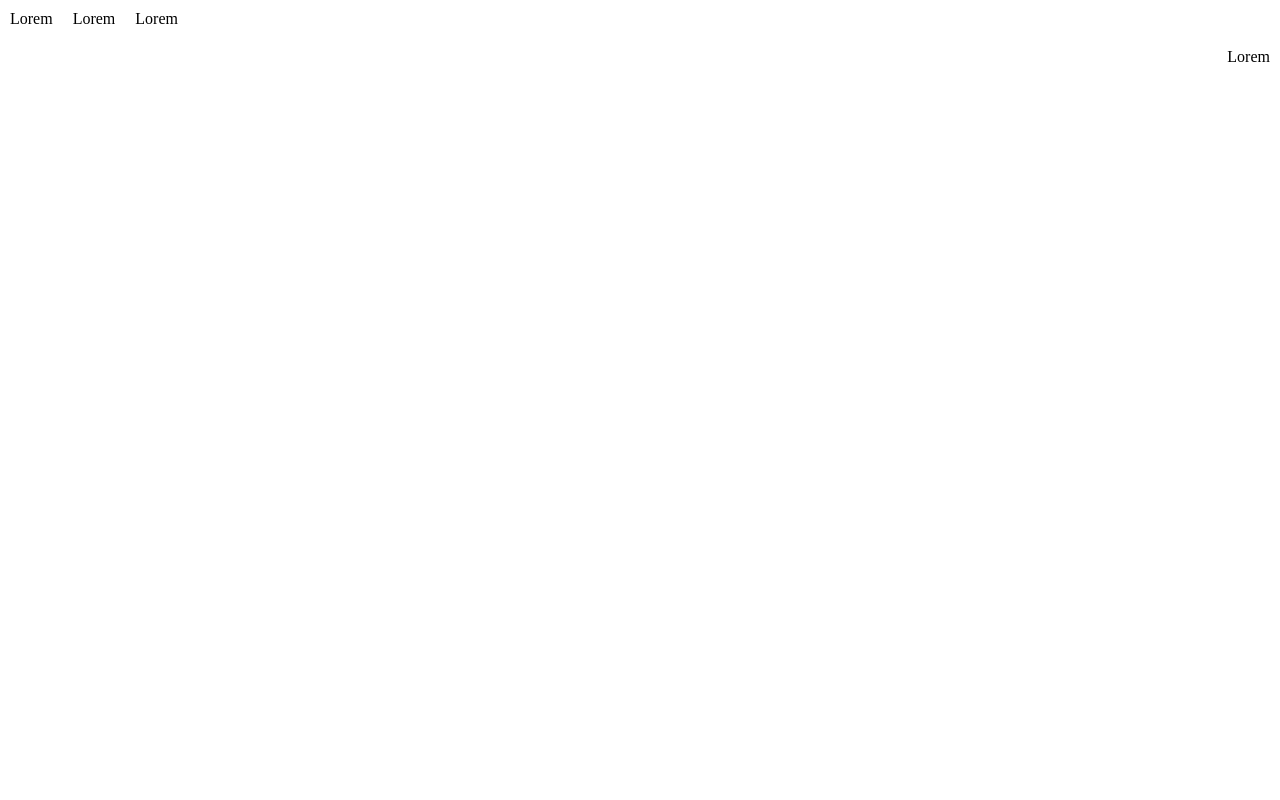
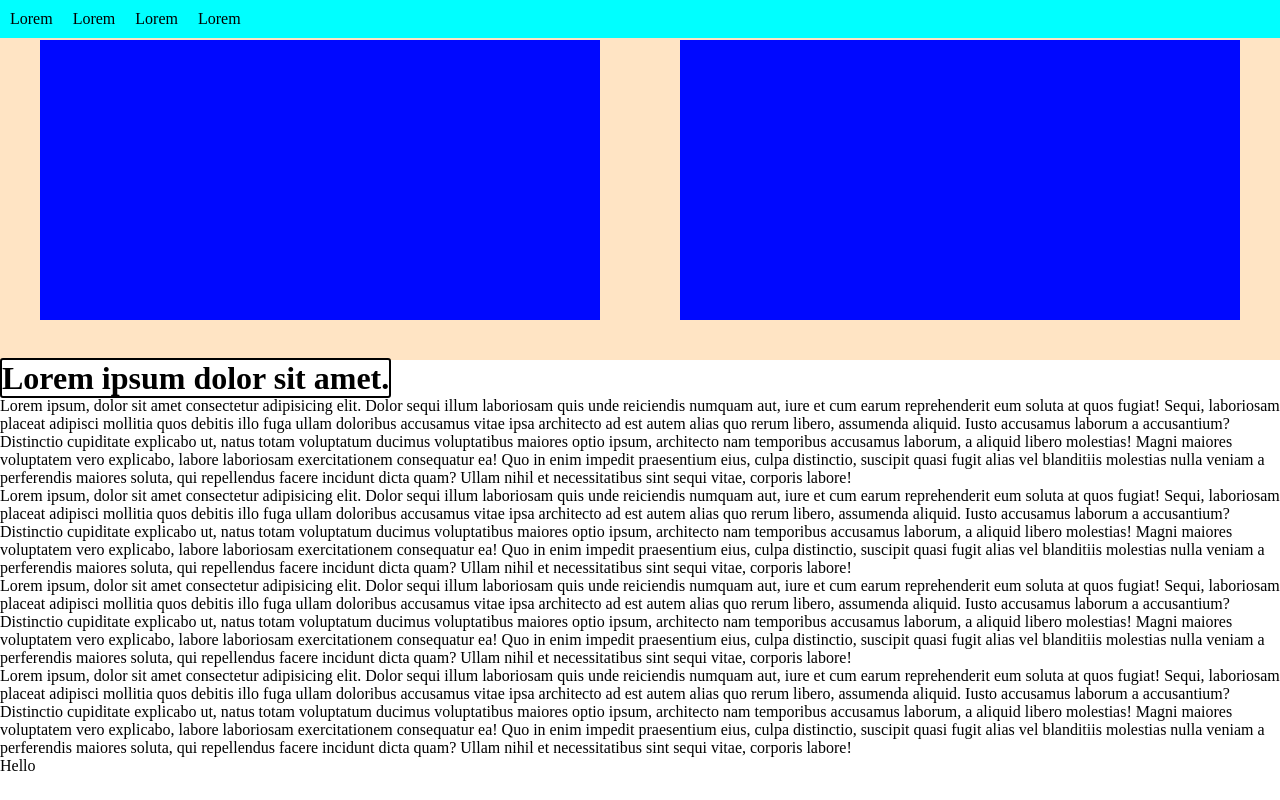
Before and after one commit to ronxldwilson/WebDev, a plain HTML site: page Code/Code0003/index.html in a window 1280 px wide. Drawn offline with Linux system fonts and the light colour scheme.

```diff
--- a/Code/Code0003/index.html
+++ b/Code/Code0003/index.html
@@ -9,6 +9,15 @@
         padding: 0;
         margin: 0;
         }
+        nav{
+            background-color: aqua;
+            position: fixed;
+            /* position: fixed; */
+            top: 0;
+            width: 100%;
+            overflow: hidden;
+
+        }
         ul{
             display: flex;
         }
@@ -17,12 +26,30 @@
             list-style-type: none;
 
         }
-        .right-side{
+
+        .container{
+            background-color: bisque;
             display: flex;
-            justify-content: right;
+            justify-content: space-evenly;
         }
-        nav div{
+        .box{
+
+            height: 200px;
+            width: 500px;
+            background-color: rgb(0, 8, 255);
+            padding: 40px;
+            margin: 40px;
+        }
+
+        .heading{
+            text-align: center;
+            border: 2px solid ;
+            border-radius: 3px;
             display: inline;
+            margin: auto;
+        }
+        .circle{
+            position: ;
         }
     </style>
 </head>
@@ -35,11 +62,30 @@
                 <li>Lorem</li>
                 <li>Lorem</li>
                 <li>Lorem</li>
+                <li>Lorem</li>
             </ul>
-            <ul class="right-side">
-                <li >Lorem</li>
             </ul>
         </div>
     </nav>
+    <main>
+        <div class="container">
+            <div class="box box1"></div>
+            <div class="box box2"></div>
+        </div>
+
+        <h1 class="heading">Lorem ipsum dolor sit amet.</h1>
+        <p class="content">Lorem ipsum, dolor sit amet consectetur adipisicing elit. Dolor sequi illum laboriosam quis unde reiciendis numquam aut, iure et cum earum reprehenderit eum soluta at quos fugiat! Sequi, laboriosam placeat adipisci mollitia quos debitis illo fuga ullam doloribus accusamus vitae ipsa architecto ad est autem alias quo rerum libero, assumenda aliquid. Iusto accusamus laborum a accusantium? Distinctio cupiditate explicabo ut, natus totam voluptatum ducimus voluptatibus maiores optio ipsum, architecto nam temporibus accusamus laborum, a aliquid libero molestias! Magni maiores voluptatem vero explicabo, labore laboriosam exercitationem consequatur ea! Quo in enim impedit praesentium eius, culpa distinctio, suscipit quasi fugit alias vel blanditiis molestias nulla veniam a perferendis maiores soluta, qui repellendus facere incidunt dicta quam? Ullam nihil et necessitatibus sint sequi vitae, corporis labore!</p>
+        <p class="content">Lorem ipsum, dolor sit amet consectetur adipisicing elit. Dolor sequi illum laboriosam quis unde reiciendis numquam aut, iure et cum earum reprehenderit eum soluta at quos fugiat! Sequi, laboriosam placeat adipisci mollitia quos debitis illo fuga ullam doloribus accusamus vitae ipsa architecto ad est autem alias quo rerum libero, assumenda aliquid. Iusto accusamus laborum a accusantium? Distinctio cupiditate explicabo ut, natus totam voluptatum ducimus voluptatibus maiores optio ipsum, architecto nam temporibus accusamus laborum, a aliquid libero molestias! Magni maiores voluptatem vero explicabo, labore laboriosam exercitationem consequatur ea! Quo in enim impedit praesentium eius, culpa distinctio, suscipit quasi fugit alias vel blanditiis molestias nulla veniam a perferendis maiores soluta, qui repellendus facere incidunt dicta quam? Ullam nihil et necessitatibus sint sequi vitae, corporis labore!</p>
+        <p class="content">Lorem ipsum, dolor sit amet consectetur adipisicing elit. Dolor sequi illum laboriosam quis unde reiciendis numquam aut, iure et cum earum reprehenderit eum soluta at quos fugiat! Sequi, laboriosam placeat adipisci mollitia quos debitis illo fuga ullam doloribus accusamus vitae ipsa architecto ad est autem alias quo rerum libero, assumenda aliquid. Iusto accusamus laborum a accusantium? Distinctio cupiditate explicabo ut, natus totam voluptatum ducimus voluptatibus maiores optio ipsum, architecto nam temporibus accusamus laborum, a aliquid libero molestias! Magni maiores voluptatem vero explicabo, labore laboriosam exercitationem consequatur ea! Quo in enim impedit praesentium eius, culpa distinctio, suscipit quasi fugit alias vel blanditiis molestias nulla veniam a perferendis maiores soluta, qui repellendus facere incidunt dicta quam? Ullam nihil et necessitatibus sint sequi vitae, corporis labore!</p>
+        <p class="content">Lorem ipsum, dolor sit amet consectetur adipisicing elit. Dolor sequi illum laboriosam quis unde reiciendis numquam aut, iure et cum earum reprehenderit eum soluta at quos fugiat! Sequi, laboriosam placeat adipisci mollitia quos debitis illo fuga ullam doloribus accusamus vitae ipsa architecto ad est autem alias quo rerum libero, assumenda aliquid. Iusto accusamus laborum a accusantium? Distinctio cupiditate explicabo ut, natus totam voluptatum ducimus voluptatibus maiores optio ipsum, architecto nam temporibus accusamus laborum, a aliquid libero molestias! Magni maiores voluptatem vero explicabo, labore laboriosam exercitationem consequatur ea! Quo in enim impedit praesentium eius, culpa distinctio, suscipit quasi fugit alias vel blanditiis molestias nulla veniam a perferendis maiores soluta, qui repellendus facere incidunt dicta quam? Ullam nihil et necessitatibus sint sequi vitae, corporis labore!</p>
+    </main>
+
+    <div class="circle">
+        Hello
+    </div>
+
+    <footer>
+
+    </footer>
 </body>
 </html>
```
Also changed, not shown: 1 other file.
